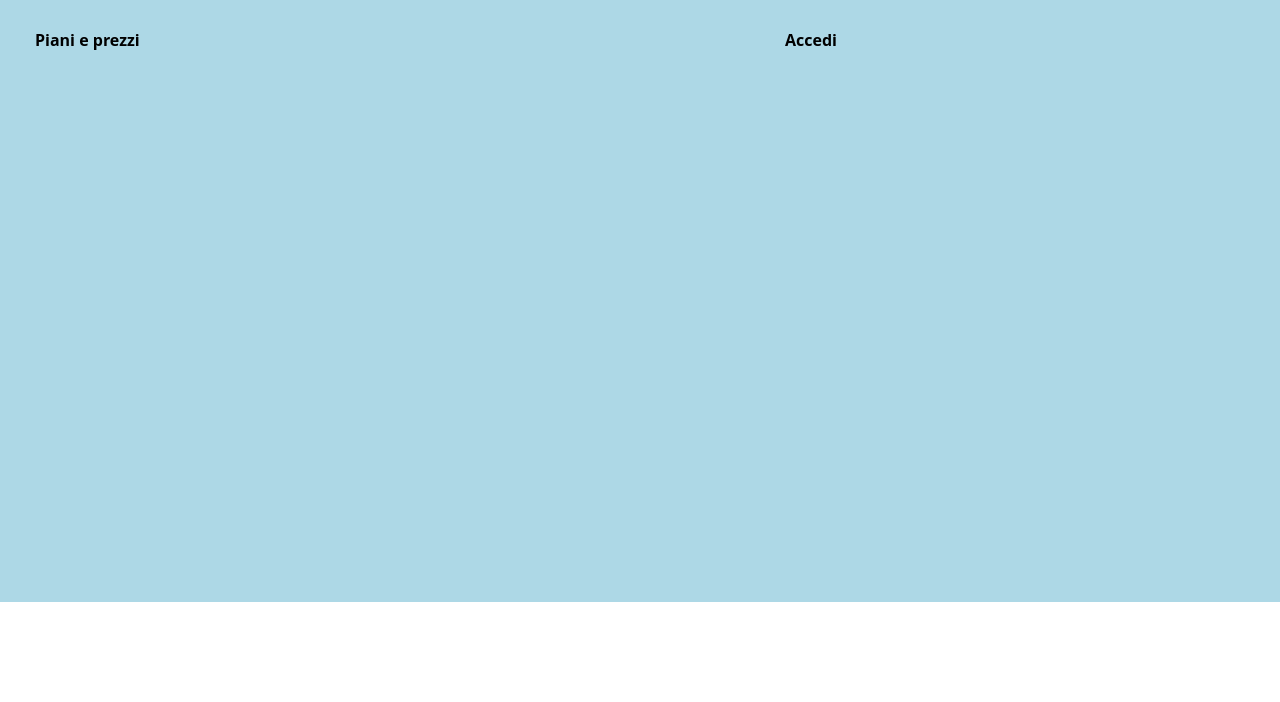
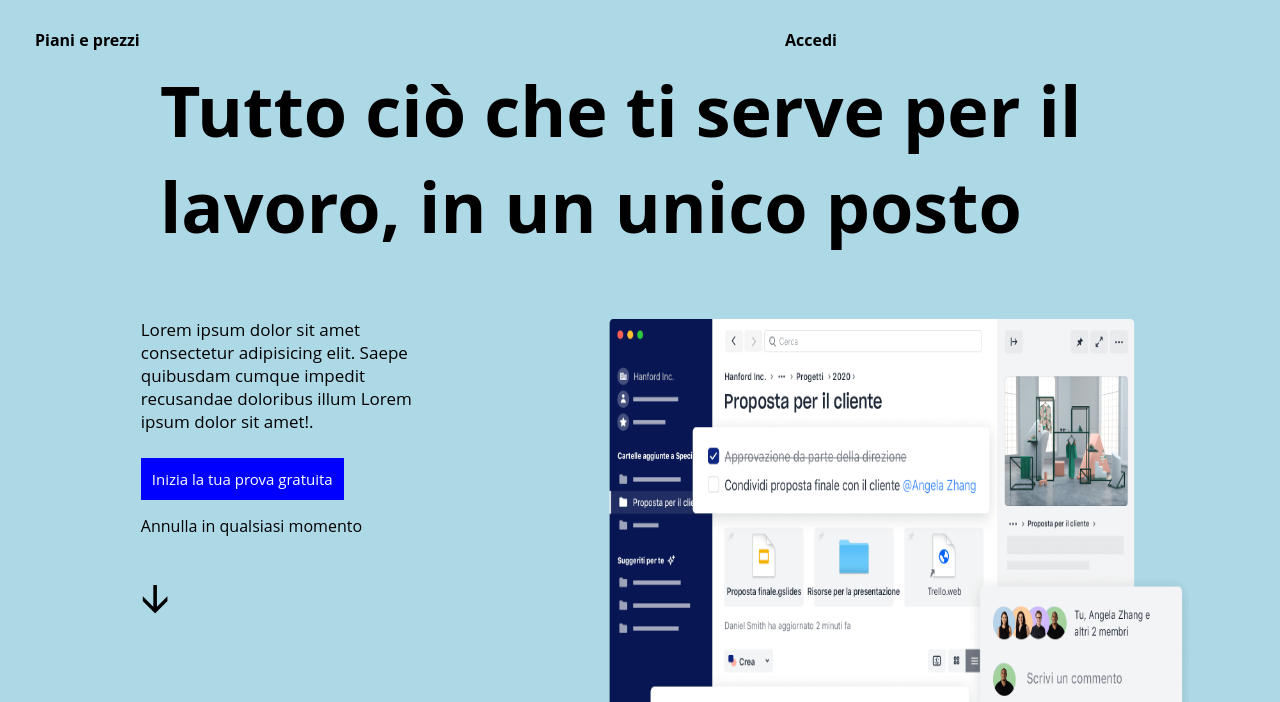
Before and after one commit to Emanuele117/htmlcss-dropbox, a plain HTML site: page index.html in a window 1280 px wide. Shown: the part 98-800 px from the top of the page. Drawn offline with Linux system fonts and the light colour scheme.

Commit message:
header completato

```diff
--- a/index.html
+++ b/index.html
@@ -34,7 +34,19 @@
             </div>
         </section>
 
-        <div class="contenitore-lavoro"></div>
+        <div class="contenitore-lavoro">
+            <h1 class="titolo-lavoro">Tutto ciò che ti serve per il lavoro, in un unico posto</h1>
+            <div class="testo-sinistra clearfix">
+                <p class="primo-paragrafo">Lorem ipsum dolor sit amet consectetur adipisicing elit. Saepe quibusdam cumque impedit recusandae doloribus illum Lorem ipsum dolor sit amet!.</p>
+                <span class="bottone2">Inizia la tua prova gratuita</span>
+                <p class="p2">Annulla in qualsiasi momento</p>
+                <span class=freccia> &#129131; </span>
+            </div>
+
+            <div class="foto-destra clearfix">
+                <img src="./img/jumbo.png" alt="proposta per il cliente" class="img1">
+            </div>
+        </div>
     </header>
     <!-- /header -->
 
--- a/style.css
+++ b/style.css
@@ -70,6 +70,54 @@ main .debug {
     font-size: 13px;
 }
 
+.titolo-lavoro {
+    padding: 10rem;
+    font-size: 70px;
+}
+
+.testo-sinistra {
+    width: 300px;
+    height: 300px;
+    margin-left: 11%;
+    margin-top: -6rem;
+    float: left;
+}
+
+.foto-destra {
+    width: 48%;
+    height: 500px;
+    float: left;
+    margin-left: 9rem;
+    margin-top: -6rem;
+    /* background-color: red; */
+}
+
+.img1 {
+    width: 100%;
+    height: 100%;
+}
+
+.primo-paragrafo {
+    margin-bottom: 35px;
+    font-size: 17px;
+}
+
+.p2 {
+    margin-top: 25px;
+    margin-bottom: 2rem;
+}
+
+.freccia {
+    font-size: 40px;
+}
+
+.bottone2 {
+    background-color: blue;
+    padding: 11px;
+    color: white;
+    font-size: 15px;
+}
+
 .navbar2 {
     width: 50%;
     height: 80px;
@@ -85,7 +133,7 @@ main .debug {
 
 .contenitore-lavoro {
     width: 100%;
-    height: 700px;
+    height: 800px;
     background-color: lightblue;
 }
 
```
